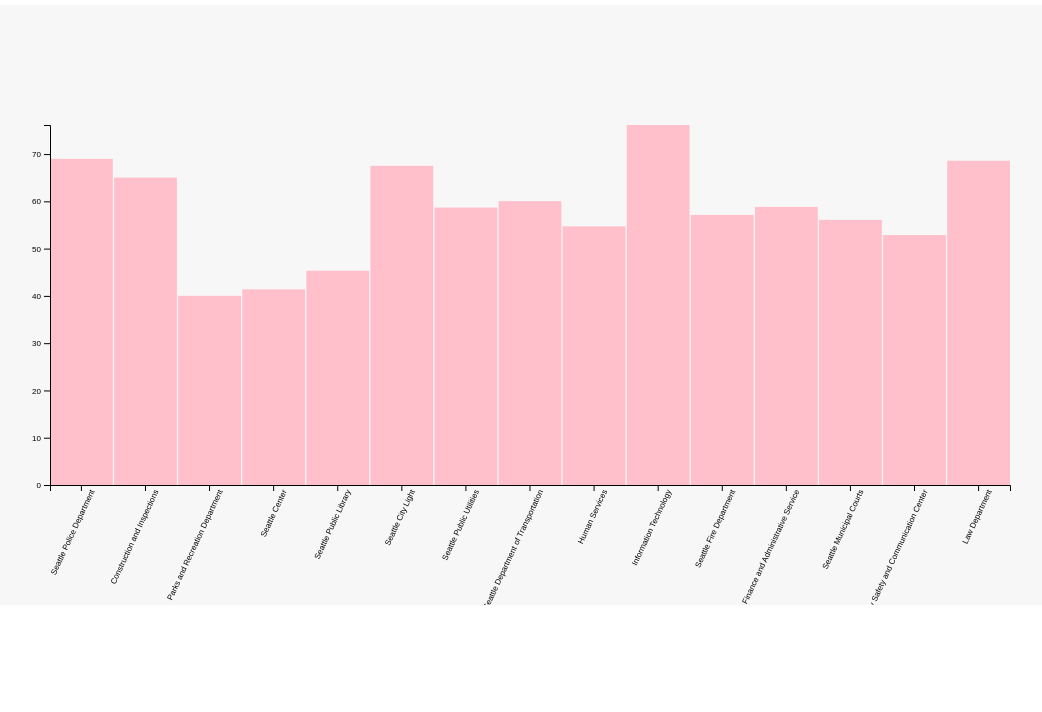
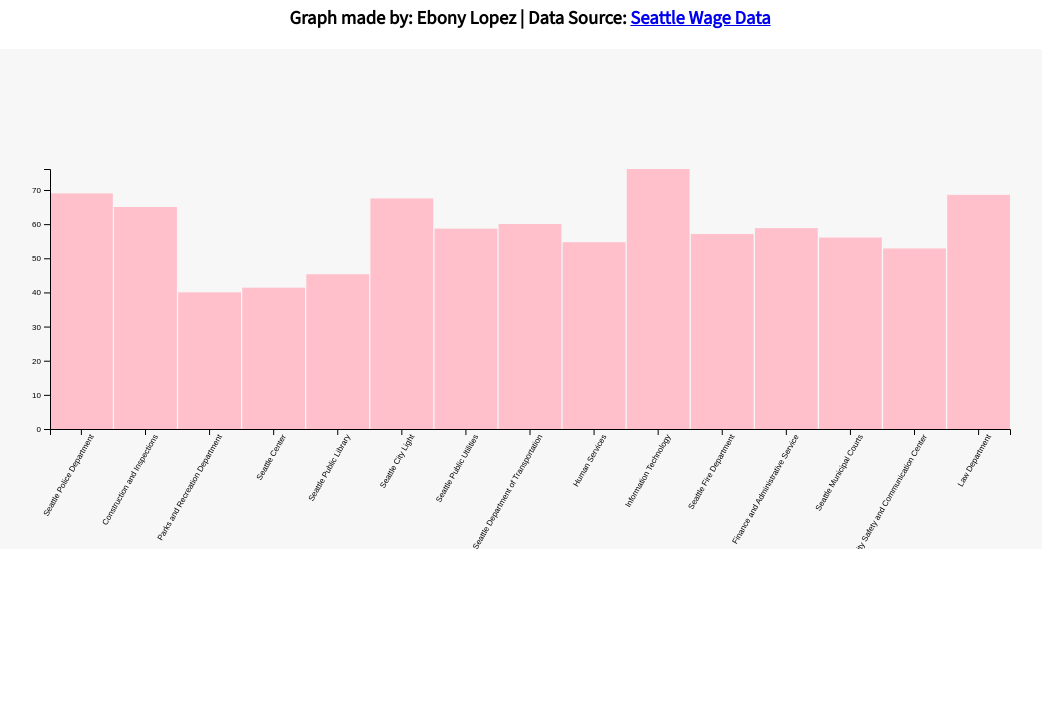
Before and after one commit to ebonylz/BDATA497, a plain HTML site: page D3 HW1/index.html in a window 1280 px wide. Shown: the part 88-800 px from the top of the page, without its empty margins (110-1152 px from the left). Drawn offline with nearby package versions, Linux system fonts and the light colour scheme.

Commit message:
add data source and adjust height of graph

```diff
--- a/D3 HW1/index.html
+++ b/D3 HW1/index.html
@@ -8,6 +8,7 @@
     </head>
     <body>
         <h1>Average Wage by Department</h1>
+        <h3>Graph made by: Ebony Lopez | Data Source: <a href="https://data.seattle.gov/City-Administration/City-of-Seattle-Wage-Data/2khk-5ukd/about_data" target="_blank">Seattle Wage Data</a></h3>
         <script src="https://d3js.org/d3.v7.min.js"></script>
         <script src="./main.js"></script>
     </body>
--- a/D3 HW1/main.js
+++ b/D3 HW1/main.js
@@ -1,7 +1,7 @@
 //Declare consts/global variables
 const margin = 120;
 const width = 1200;
-const height = 600;
+const height = 500;
 
 
 //Load data and related variables
@@ -61,7 +61,7 @@ d3.csv("DepAvgWage.csv").then(data => {
     .attr("transform", "translate(0," + (height - margin) + ")")
     .call(bottomAxis)
     .selectAll("text")
-    .attr("transform", "rotate(-65)")
+    .attr("transform", "rotate(-60)")
     .style("text-anchor", "end")
     .style("font-size", "8px");
 
```
